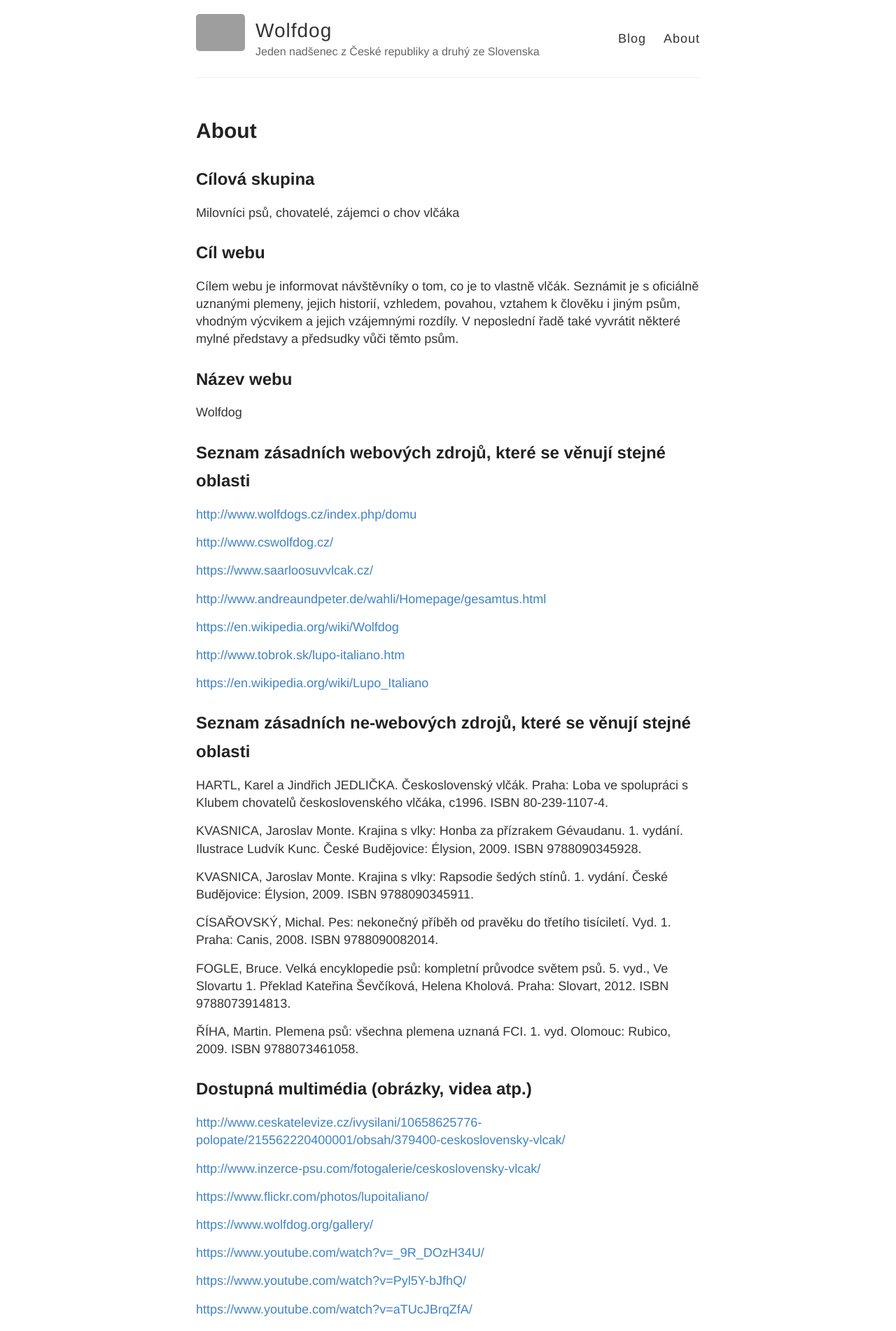
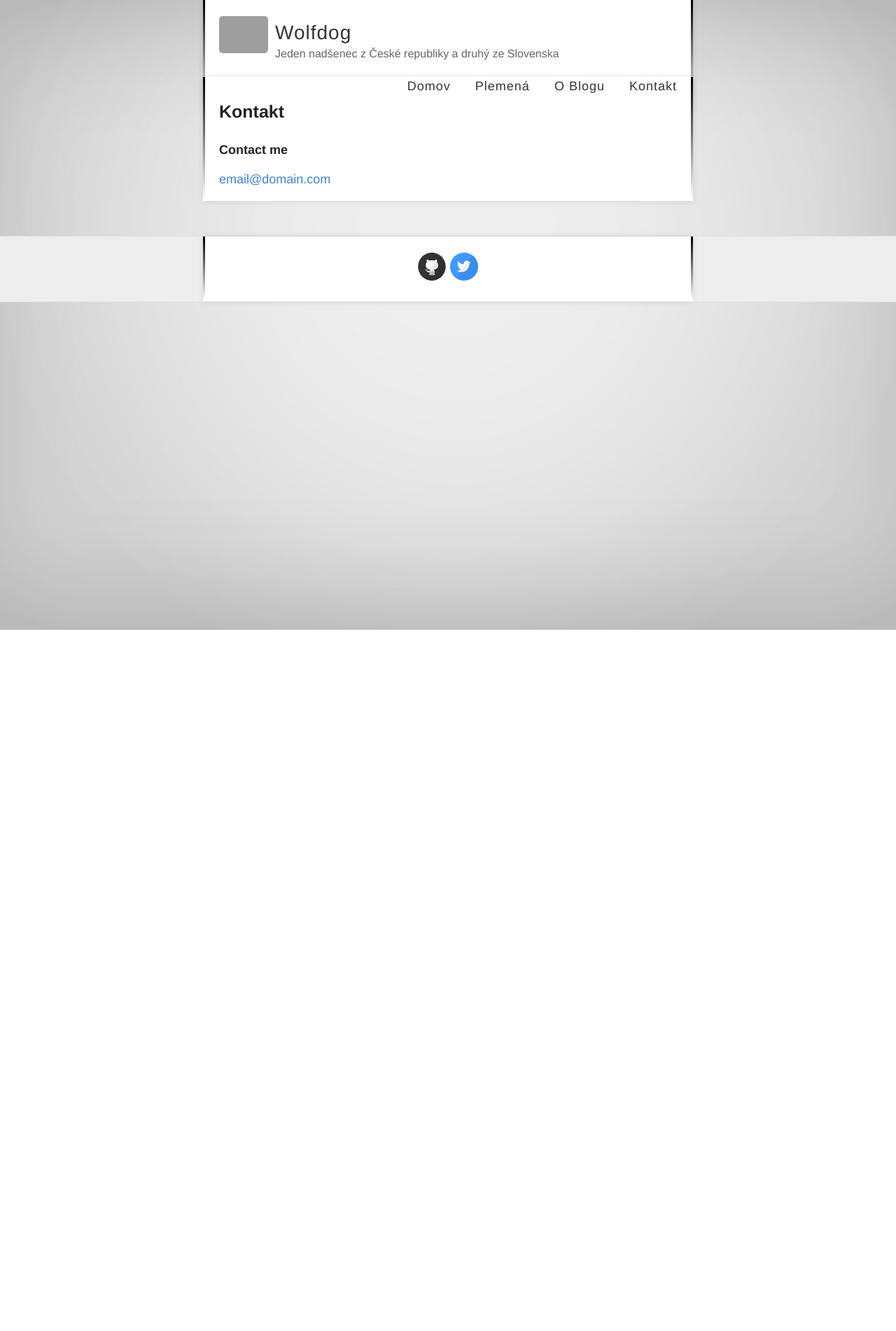
Before and after one commit to BuresKai/BuresKai.github.io, a Jekyll site: the page built from about.md, in a window 1280 px wide. Shown: the top 1902 px of the page at 70% size. Built offline with Jekyll 4.4.1, drawn with Linux system fonts in a browser that asks for light colours; after the commit the page ends 900 px from its top, so only the background shows below that; some of the changed text lies outside the part shown; grey boxes are pictures that could not be loaded.

Commit message:
CSS and templates

```diff
--- a/_layouts/default.html
+++ b/_layouts/default.html
@@ -1,6 +1,7 @@
 <!DOCTYPE html>
 <html>
   <head>
+
     <title>{% if page.title %}{{ page.title }} – {% endif %}{{ site.name }} – {{ site.description }}</title>
 
     {% include meta.html %}
@@ -17,6 +18,7 @@
 
   <body>
     <div class="wrapper-masthead">
+
       <div class="container">
         <header class="masthead clearfix">
           <a href="{{ site.baseurl }}/" class="site-avatar"><img src="{{ site.avatar }}" /></a>
@@ -27,8 +29,10 @@
           </div>
 
           <nav>
-            <a href="{{ site.baseurl }}/">Blog</a>
-            <a href="{{ site.baseurl }}/about">About</a>
+            <a href="{{ site.baseurl }}/">Domov</a>
+            <a href="{{ site.baseurl }}/plemena">Plemená</a>
+            <a href="{{ site.baseurl }}/blog">O Blogu</a>
+            <a href="{{ site.baseurl }}/about">Kontakt</a>
           </nav>
         </header>
       </div>
--- a/about.md
+++ b/about.md
@@ -1,89 +1,8 @@
 ---
 layout: page
-title: About
+title: Kontakt
 permalink: /about/
 ---
-
-## Cílová skupina
-Milovníci psů, chovatelé, zájemci o chov vlčáka
-
-## Cíl webu
-Cílem webu je informovat návštěvníky o tom, co je to vlastně vlčák. Seznámit je s oficiálně uznanými plemeny, jejich historií, vzhledem, povahou, vztahem k člověku i jiným psům, vhodným výcvikem a jejich vzájemnými rozdíly. V neposlední řadě také vyvrátit některé mylné představy a předsudky vůči těmto psům.
-
-## Název webu
-Wolfdog
-
-## Seznam zásadních webových zdrojů, které se věnují stejné oblasti
-<http://www.wolfdogs.cz/index.php/domu>
-
-<http://www.cswolfdog.cz/>
-
-<https://www.saarloosuvvlcak.cz/>
-
-<http://www.andreaundpeter.de/wahli/Homepage/gesamtus.html>
-
-<https://en.wikipedia.org/wiki/Wolfdog>
-
-<http://www.tobrok.sk/lupo-italiano.htm>
-
-<https://en.wikipedia.org/wiki/Lupo_Italiano>
-
-## Seznam zásadních ne-webových zdrojů, které se věnují stejné oblasti
-
-HARTL, Karel a Jindřich JEDLIČKA. Československý vlčák. Praha: Loba ve spolupráci s Klubem chovatelů československého vlčáka, c1996. ISBN 80-239-1107-4.
-
-KVASNICA, Jaroslav Monte. Krajina s vlky: Honba za přízrakem Gévaudanu. 1. vydání. Ilustrace Ludvík Kunc. České Budějovice: Élysion, 2009. ISBN 9788090345928.
-
-KVASNICA, Jaroslav Monte. Krajina s vlky: Rapsodie šedých stínů. 1. vydání. České Budějovice: Élysion, 2009. ISBN 9788090345911.
-
-CÍSAŘOVSKÝ, Michal. Pes: nekonečný příběh od pravěku do třetího tisíciletí. Vyd. 1. Praha: Canis, 2008. ISBN 9788090082014.
-
-FOGLE, Bruce. Velká encyklopedie psů: kompletní průvodce světem psů. 5. vyd., Ve Slovartu 1. Překlad Kateřina Ševčíková, Helena Kholová. Praha: Slovart, 2012. ISBN 9788073914813.
-
-ŘÍHA, Martin. Plemena psů: všechna plemena uznaná FCI. 1. vyd. Olomouc: Rubico, 2009. ISBN 9788073461058.
-
-## Dostupná multimédia (obrázky, videa atp.)
-<http://www.ceskatelevize.cz/ivysilani/10658625776-polopate/215562220400001/obsah/379400-ceskoslovensky-vlcak/>
-
-<http://www.inzerce-psu.com/fotogalerie/ceskoslovensky-vlcak/>
-
-<https://www.flickr.com/photos/lupoitaliano/>
-
-<https://www.wolfdog.org/gallery/>
-
-<https://www.youtube.com/watch?v=_9R_DOzH34U/>
-
-<https://www.youtube.com/watch?v=Pyl5Y-bJfhQ/>
-
-<https://www.youtube.com/watch?v=aTUcJBrqZfA/>
-
-<https://www.youtube.com/watch?v=qTI6xP4RjGw/>
-
-<https://www.youtube.com/watch?v=GRG08cROefI/>
-
-## Vizuální inspirace pro budoucí vzhled webu (weby, obrázky, designové prvky atp.)
-
-Dizajnové prvky: jednoduchý jednostĺpcový layout, farebnosť: šedé pozadie, bledá stránka, čierny text. Poprípade obrázok vlčáka v záhlaví.
-
-Hlavny obrázok použitý pri každom článku, pod obrázkom perex a „čítať ďalej“.
-
-## Základní obsah k tématu
-
-* Co je vlčák?
-* Uznaná plemena
-* Historie jednotlivých plemen
-* Vzhled
-* Povaha
-* Vztah k člověku
-* Vztah k jiným psům
-* Výchova a výcvik
-* Vzájemné rozdíly
-* Chovatelské stanice v ČR
-
-## Strategie zveřejňování obsahu: jaké informace a jakým způsobem budeme zveřejňovat
-
-Tri plemena vlčáka rozdelených do samotných sekcií (historia, vzhlad, atď.)
-
 
 ### Contact me
 
--- a/style.scss
+++ b/style.scss
@@ -13,21 +13,43 @@
 /* BASE RULES */
 /**************/
 
+
 html {
   font-size: 100%;
 }
 
-body {
-	background: $white;
-  font: 18px/1.4 $helvetica;
-  color: $darkGray;
+body
+{font: 18px/1.4 $helvetica;
+color: #000;
+background: url('images/gray.jpg') no-repeat center center fixed;
+  -webkit-background-size: cover;
+  -moz-background-size: cover;
+  -o-background-size: cover;
+  background-size: cover;
 }
 
 .container {
   margin: 0 auto;
-  max-width: 740px;
-  padding: 0 10px;
-  width: 100%;
+  margin-top:20px;
+  max-width: 700px;
+  padding: 0 20px;
+background-color:#FFF;
+		text-align:justify;
+		margin:auto;
+		float:center;
+		border-width: 3px;
+    border-style: solid;
+    -webkit-border-image:
+      -webkit-gradient(linear, 0 0, 0 100%, from(black), to(rgba(0, 0, 0, 0))) 1 100%;
+    -webkit-border-image:
+      -webkit-linear-gradient(black, rgba(0, 0, 0, 0)) 1 100%;
+    -moz-border-image:
+      -moz-linear-gradient(black, rgba(0, 0, 0, 0)) 1 100%;
+    -o-border-image:
+      -o-linear-gradient(black, rgba(0, 0, 0, 0)) 1 100%;
+    border-image:
+      linear-gradient(to bottom, black, rgba(0, 0, 0, 0)) 1 100%;
+	  box-shadow: 0px 0px 10px rgba(0,0,0,0.1);
 }
 
 h1, h2, h3, h4, h5, h6 {
@@ -45,22 +67,22 @@ h1, h2, h3, h4, h5, h6 {
 }
 
 h1 {
-  font-size: 30px;
+  font-size: 25px;
   a {
     color: inherit;
   }
 }
 
 h2 {
-  font-size: 24px;
+  font-size: 20px;
 }
 
 h3 {
-  font-size: 20px;
+  font-size: 18px;
 }
 
 h4 {
-  font-size: 18px;
+  font-size: 16px;
   color: $gray;
 }
 
@@ -150,8 +172,10 @@ img {
 // .masthead
 //
 
+
 .wrapper-masthead {
   margin-bottom: 50px;
+  height:60px;
 }
 
 .masthead {
@@ -167,7 +191,7 @@ img {
   float: left;
   width: 70px;
   height: 70px;
-  margin-right: 15px;
+  margin-right: 10px;
 
   @include mobile {
     float: none;
@@ -224,7 +248,7 @@ nav {
   }
 
   a {
-    margin-left: 20px;
+    margin-left: 30px;
     color: $darkGray;
     text-align: right;
     font-weight: 300;
@@ -244,11 +268,13 @@ nav {
 .posts > .post {
   padding-bottom: 2em;
   border-bottom: 1px solid $lightGray;
+  margin-top:20px;
 }
 
 .posts > .post:last-child {
   padding-bottom: 1em;
   border-bottom: none;
+  margin-top:20px;
 }
 
 .post {
@@ -259,6 +285,7 @@ nav {
     color: $gray;
     font-size: 22px;
     font-style: italic;
+	margin-top:20px;
   }
 
   .comments {
@@ -267,7 +294,7 @@ nav {
 
   .read-more {
     text-transform: uppercase;
-    font-size: 15px;
+    font-size: 14px;
   }
 }
 
```
Also changed, not shown: blog.md (added, +85 -0 lines), plemena.md (added, +7 -0 lines), images/gray.jpg (added), images/header.jpg (added).
